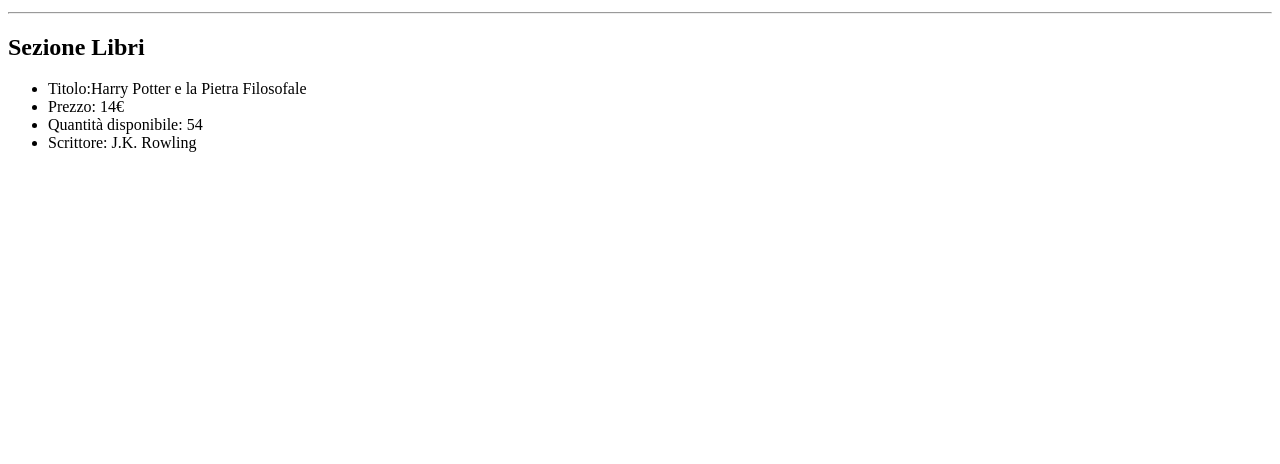
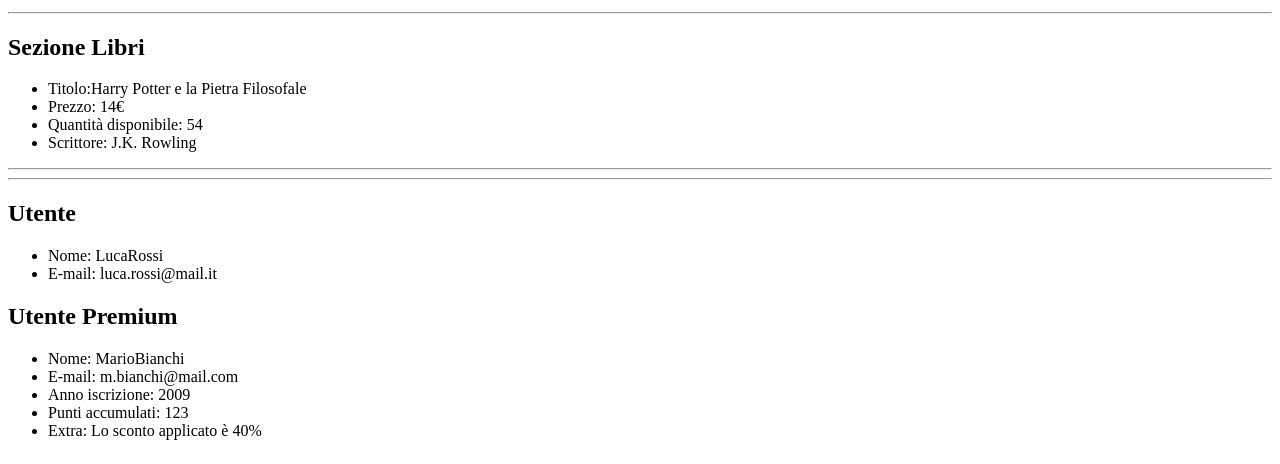
Before and after one commit to marcoche88/php-oop-2, a PHP site: page / in a window 1280 px wide. Shown: the part 336-800 px from the top of the page. Run offline with PHP 8.4, Linux system fonts and the light colour scheme.

Commit message:
added print user and user premium

```diff
--- a/index.php
+++ b/index.php
@@ -8,10 +8,14 @@ BONUS:
 Gestite eventuali eccezioni che si possono verificare utilizzando il try catch -->
 
 <?php
+// importo tutte le classi
 require_once __DIR__ . '/product/Product.php';
 require_once __DIR__ . '/product/Movie.php';
 require_once __DIR__ . '/product/Music.php';
 require_once __DIR__ . '/product/Book.php';
+require_once __DIR__ . '/user/Discount.php';
+require_once __DIR__ . '/user/User.php';
+require_once __DIR__ . '/user/UserPremium.php';
 
 // FILM
 // creo una nuova istanza della classe Movie
@@ -45,6 +49,12 @@ try {
 // creo una nuova istanza della classe Book
 $book1 = new Book("Harry Potter e la Pietra Filosofale", 14, 54, "J.K. Rowling");
 
+// UTENTE e UTENTE PREMIUM
+// creo una nuova istanza della classe User
+$user1 = new User('Luca', 'Rossi', 'luca.rossi@mail.it');
+
+// creo una nuova istanza della classe UserPremium
+$user2 = new UserPremium('Mario', 'Bianchi', 'm.bianchi@mail.com', 2009, 123);
 ?>
 
 
@@ -111,6 +121,30 @@ $book1 = new Book("Harry Potter e la Pietra Filosofale", 14, 54, "J.K. Rowling")
             <li>Scrittore: <?php echo $book1->get_writer() ?></li>
         </ul>
     </section>
+    <hr>
+    <hr>
+
+    <!-- sezione user -->
+    <section id="user">
+        <h1>Utente</h1>
+        <ul>
+            <li>Nome: <?php echo $user1->get_full_name() ?></li>
+            <li>E-mail: <?php echo $user1->get_email() ?></li>
+        </ul>
+    </section>
+
+    <!-- sezione user premium -->
+    <section id="user-premium">
+        <h1>Utente Premium</h1>
+        <ul>
+            <li>Nome: <?php echo $user2->get_full_name() ?></li>
+            <li>E-mail: <?php echo $user2->get_email() ?></li>
+            <li>Anno iscrizione: <?php echo $user2->get_entry_year() ?></li>
+            <li>Punti accumulati: <?php echo $user2->get_points() ?></li>
+            <li>Extra: <?php echo $user2->get_info_discount() ?></li>
+        </ul>
+    </section>
+
 </body>
 
 </html>
--- a/user/Discount.php
+++ b/user/Discount.php
@@ -6,6 +6,6 @@ trait Discount
 
     public function get_info_discount()
     {
-        return "Lo sconto applicato è: " . $this->percentage . "%";
+        return "Lo sconto applicato è " . $this->percentage . "%";
     }
 }
```
